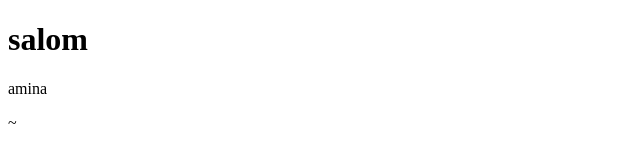
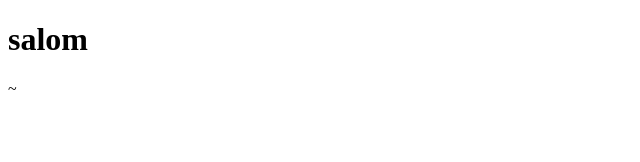
Before and after one commit to AminaUtkirova/amina, a plain HTML site: page index.html in a window 1280 px wide. Shown: the full height of the page, 0-640 px from the left. Drawn offline with Linux system fonts and the light colour scheme.

Commit message:
p ochirib tashlandi

```diff
--- a/index.html
+++ b/index.html
@@ -7,6 +7,6 @@
 </head>
 <body>
     <h1>salom</h1>
-    <p>amina</p>
+
 </body>
 </html>~
```
